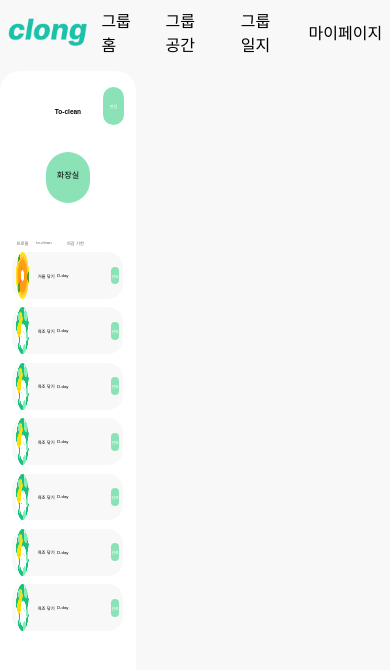
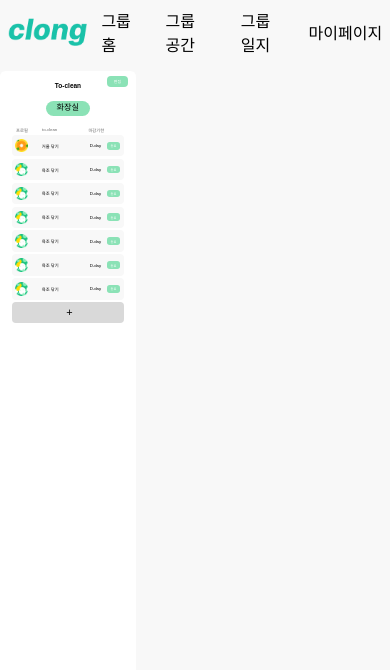
Before and after one commit to Co-sol/clong_front, a React (Vite) app: page /groupSpace in a window 390 px wide. Shown: the top 670 px of the page. Built offline with nearby package versions, Linux system fonts and the light colour scheme; a web font is replaced by a local one.

Commit message:
GLsit 반응형 완성

```diff
--- a/src/components/GList.css
+++ b/src/components/GList.css
@@ -1,92 +1,84 @@
-/* GList.css */
 .GList {
-    width: 34.86vw;
-    height: 78.32vh;
+    width: 34.86vw; /* 기존 고정 → 화면에 맞춤 */
+    height: 78.32vh; /* 화면 높이에 맞춤 */
     background-color: white;
-    border-radius: 20px;
+    border-radius: 1.39vw; /* 20px */
     position: relative;
 }
 
 .GList h3 {
     font-size: 1.67vw; /* 24px */
     text-align: center;
-    padding: 4.4vh;
-    margin-bottom: 0px;
+    padding-top: 3vw; /* 반응형 간격 */
+    padding-bottom: 3vw;
+    margin-bottom: 0;
 }
 
 .GList .Button_edit {
     position: absolute;
-    right: 3vw;
-    top: 2vh;
-    width: 5.56vw; /* 80px */
-    height: 4.44vh; /* 40px */
-    border-radius: 15px;
+    right: 2vw;
+    top: 1.4vw;
+    width: 5.5vw; /* 80px */
+    height: 2.8vw;
+    border-radius: 1vw;
+    font-size: 1vw;
     color: white;
-    font-size: 1.04vw; /* 15px */
     cursor: pointer;
 }
 
 .GList .Button_add1 {
-    color: white;
-    font-size: 3.33vw; /* 48px */
-    width: 19.1vw;
-    height: 8.5vh;
-    border-radius: 15px;
+    font-size: 2.8vw; /* 반응형 텍스트 */
+    width: 28.8vw; /* 26.3rem → 반응형 */
+    height: 5.3vw;
+    border-radius: 1vw;
     background-color: rgb(217, 217, 217);
-    margin-left: 1.25vw;
-    margin-bottom: 1vh;
+    margin-left: 3vw;
     padding-left: 0.83vw;
+    margin-bottom: 0.63vw;
 }
 
 .GList .place {
-    width: 11.39vw; /* 164px */
-    height: 6.11vh; /* 55px */
+    width: 11.4vw; /* 164px */
+    height: 3.8vw; /* 55px */
     background-color: rgb(139, 226, 182);
-    border-radius: 80px;
-    margin-left: 11.74vw;
-    margin-bottom: 4.4vh;
-    font-size: 2.08vw; /* 30px */
+    border-radius: 5.6vw;
+    margin-left: 11.7vw;
+    margin-bottom: 3vw;
+    font-size: 2.1vw;
+    line-height: 3.5vw;
     text-align: center;
-    line-height: 5.67vh; /* 51px */
 }
 
 .GList .title {
     display: flex;
-    margin-left: 4.25vw;
-    margin-bottom: 0.67vh;
-    font-size: 1.11vw; /* 16px */
+    margin-left: 4.13vw;
+    margin-bottom: 0.4vw;
+    font-size: 1.1vw;
     color: rgb(103, 103, 103);
 }
 
 .GList .to-clean_text {
-    margin-left: 2.01vw;
+    margin-left: 3.6vw;
 }
 
 .GList .deadLine_text {
-    margin-left: 3.91vw;
-}
-
-.GList .attribute {
-    color: rgb(103, 103, 103);
-    margin-left: 1.74vw;
-    font-size: 1.11vw;
+    margin-left: 8vw;
 }
 
 .GList .scrollBar {
-    margin-left: 1.9vw;
-    height: 45vh;
-    width: 31vw;
+    height: 43.8vh; /* 화면 높이 기반 스크롤 */
+    width: 33vw;
     overflow-y: auto;
 }
 
 .scrollBar::-webkit-scrollbar {
-    width: 0.42vw;
+    width: 0.5vw;
 }
 .scrollBar::-webkit-scrollbar-thumb {
     background: rgb(68, 168, 113);
-    border-radius: 10px;
+    border-radius: 0.7vw;
 }
 .scrollBar::-webkit-scrollbar-track {
     background: rgb(217, 217, 217);
-    border-radius: 20px;
+    border-radius: 1vw;
 }
--- a/src/components/GList.jsx
+++ b/src/components/GList.jsx
@@ -29,7 +29,7 @@ const GList = () => {
             <section className="title">
                 <div className="profile_text">프로필</div>
                 <div className="to-clean_text">to-clean</div>
-                <div className="deadLine_text">마감 기한</div>
+                <div className="deadLine_text">마감기한</div>
             </section>
             <div className="scrollBar">
                 {groupData.map((item) => (
--- a/src/components/GListItem.css
+++ b/src/components/GListItem.css
@@ -1,44 +1,41 @@
-/* GListItem.css */
 .GListItem {
     display: flex;
     align-items: center;
-    gap: 3%;
-    width: 27.5vw;
-    height: 5.56vh;
-    border-radius: 15px;
+    gap: 2vw;
+    width: 28vw; /* 26.3rem → 반응형 */
+    height: 5.5vw; /* 5rem */
+    border-radius: 1vw;
     background-color: rgb(248, 248, 248);
-    margin-left: 1.25vw;
-    margin-bottom: 1vh;
+    margin-left: 3vw;
+    margin-bottom: 0.63vw;
     padding-left: 0.83vw;
     position: relative;
 }
 
 .GListItem .Badge {
-    margin-right: 1.39vw;
+    margin-right: 1.4vw;
     width: 3.47vw;
-    height: 5.56vh;
+    height: 3.47vw;
 }
 
 .GListItem .toClean {
-    font-size: 1.11vw; /* 16px */
+    font-size: 1.1vw;
     max-width: 6.25vw;
 }
 
 .GListItem .deadLine {
-    font-size: 1.11vw; /* 16px */
+    font-size: 1.1vw;
     position: absolute;
-    left: 11.46vw;
-    max-width: 4.17vw;
+    left: 20vw;
+    max-width: 4.2vw;
 }
 
 .GListItem .Button_done {
-    width: 2.15vw;
-    height: 2.11vh;
-    border-radius: 10px;
+    width: 3.47vw;
+    height: 2vw;
+    border-radius: 0.7vw;
     position: absolute;
-    right: 0.07vw;
-    margin-left: 2.08vw;
-    margin-right: 0.83vw;
-    font-size: 1vw; /* 14.4px */
+    right: 1vw;
+    font-size: 0.8vw;
     color: white;
 }
```
